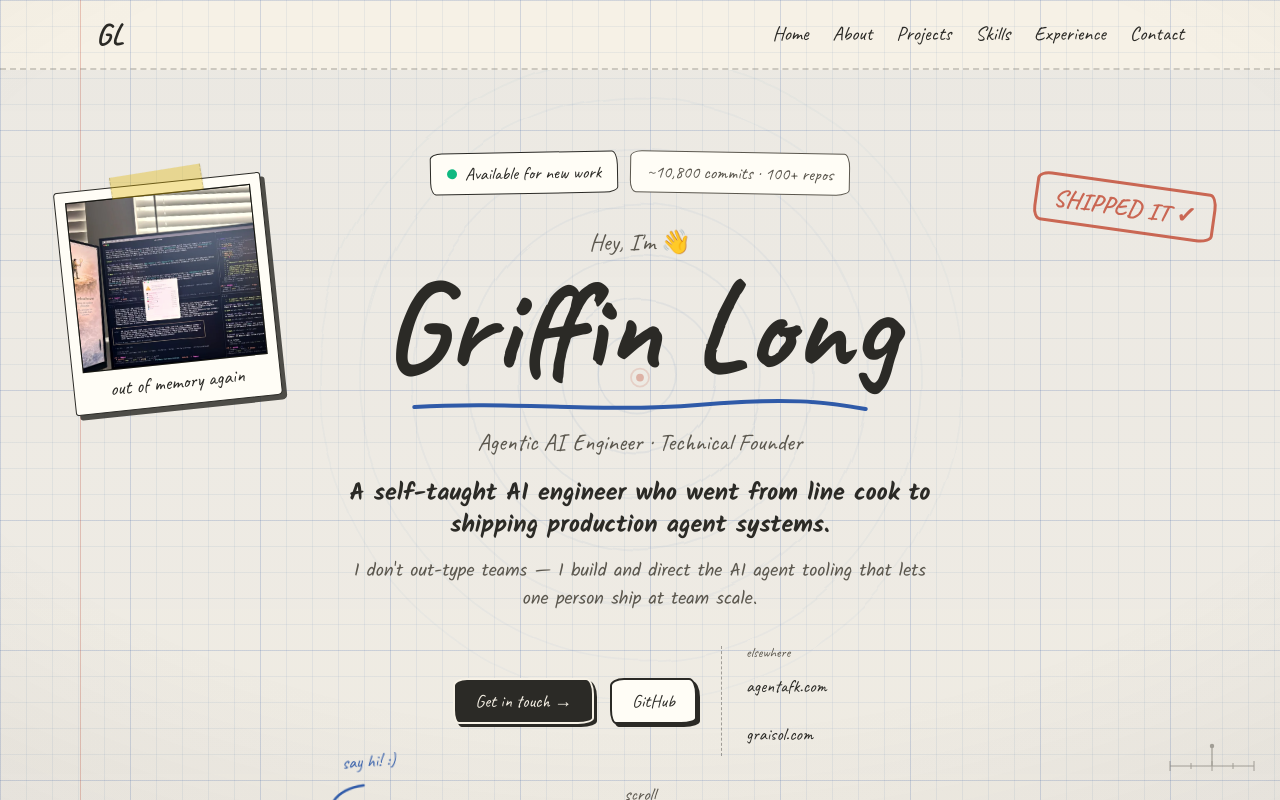
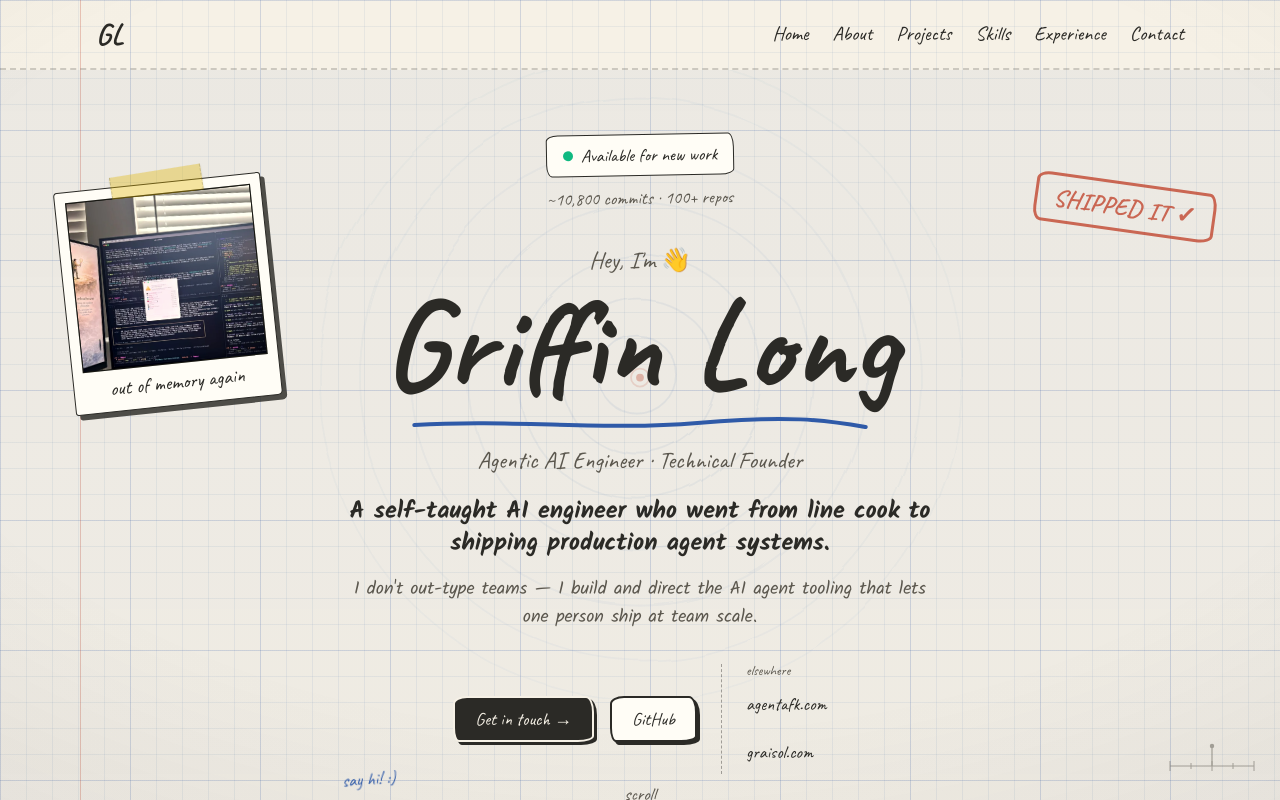
Before and after one commit to griffinwork40/portfolio, a Next.js app: page / in a window 1280 px wide. Shown: the top 800 px of the page. Built offline with nearby package versions, Linux system fonts and the light colour scheme.

Commit message:
Refine hero availability stat layout

```diff
--- a/components/sections/HeroSection.tsx
+++ b/components/sections/HeroSection.tsx
@@ -86,11 +86,12 @@ export default function HeroSection() {
           initial="visible"
           animate="visible"
         >
-          {/* availability + one credibility stat — paired so the "available" claim
-            arrives with proof. The stat text/number is sourced from data/content.ts. */}
+          {/* availability first, proof second — keep the availability badge as the
+            only boxed element, with the credibility stat as loose handwritten
+            marginalia underneath so it does not compete visually. */}
           <motion.div
             variants={prefersReduced ? {} : fadeUp}
-            className="mb-5 flex flex-wrap items-center justify-center gap-2 sm:mb-8 sm:gap-3"
+            className="mb-5 flex flex-col items-center justify-center gap-1.5 sm:mb-8 sm:gap-2"
           >
             <span className="sketch-tag inline-flex -rotate-1 items-center gap-2 px-3 py-1 font-display text-base text-foreground sm:px-4 sm:py-1.5 sm:text-lg">
               <span className="relative flex h-2.5 w-2.5">
@@ -99,7 +100,7 @@ export default function HeroSection() {
               </span>
               Available for new work
             </span>
-            <span className="sketch-tag inline-flex rotate-1 items-center px-3 py-1 font-display text-base text-muted sm:px-4 sm:py-1.5 sm:text-lg">
+            <span className="inline-flex rotate-[-1deg] items-center font-display text-base leading-none text-muted sm:text-lg">
               {identity.heroStat}
             </span>
           </motion.div>
```
